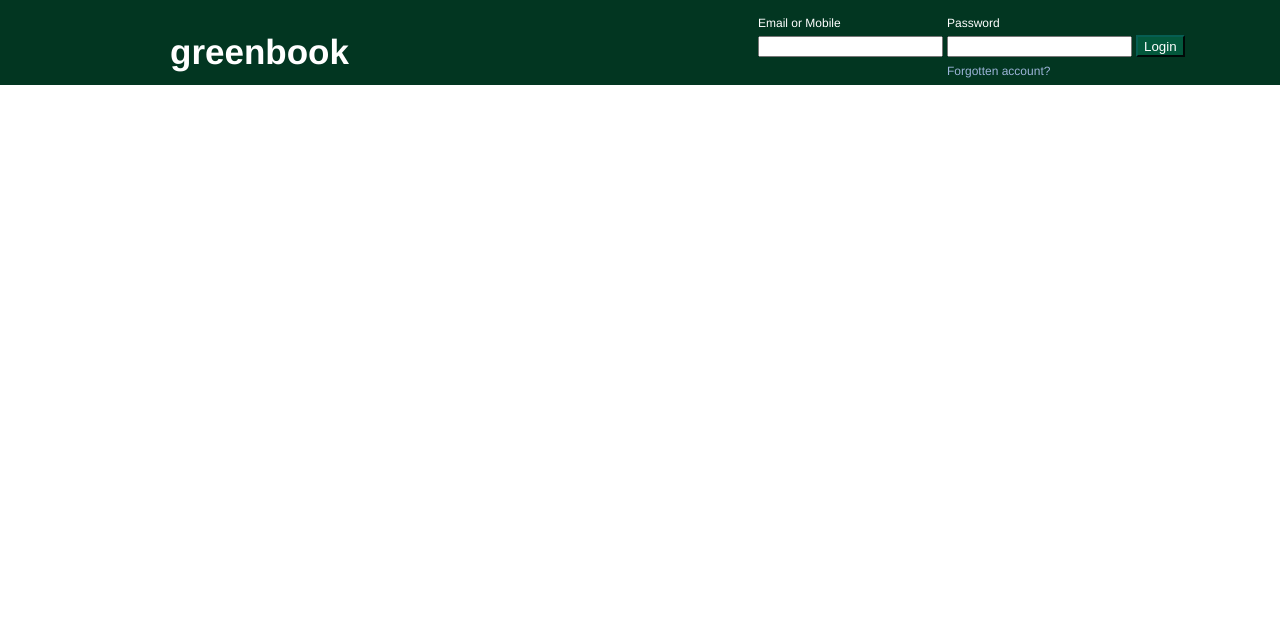
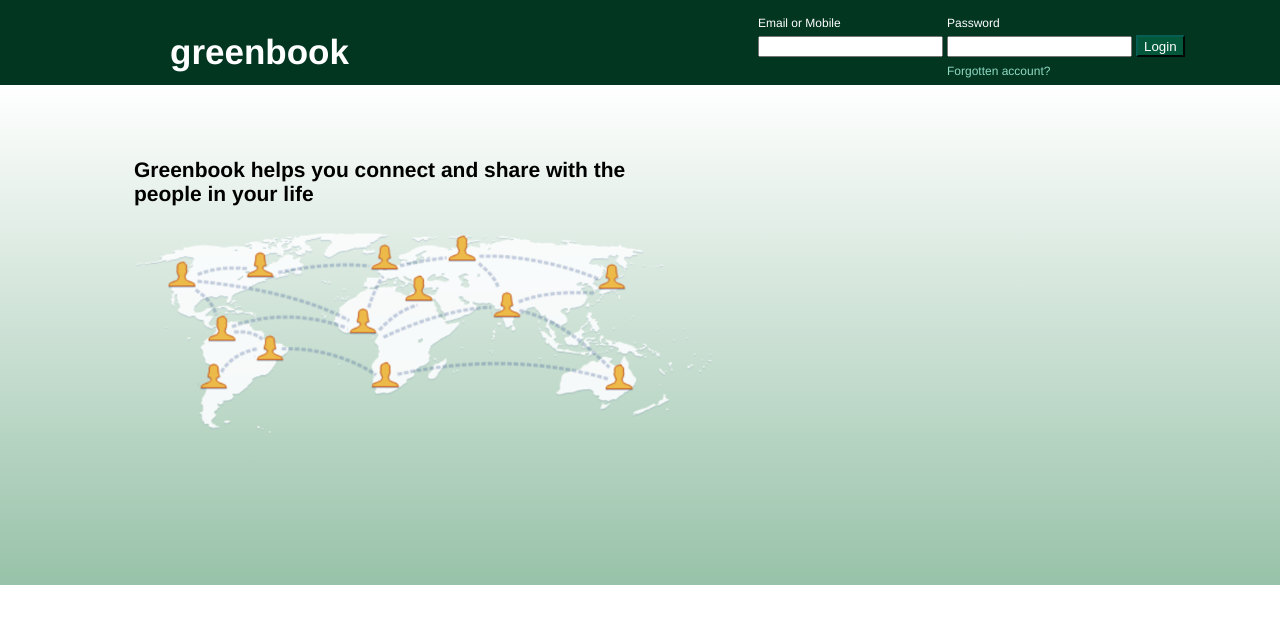
Before and after one commit to Jijojacob988/Greenbook, a plain HTML site: page index.html in a window 1280 px wide. Drawn offline with Linux system fonts and the light colour scheme.

Commit message:
main body left section completed

```diff
--- a/gb.css
+++ b/gb.css
@@ -38,7 +38,7 @@ body{
     color: #fff;
     font-size: 12px;
     text-decoration: none;
-    color: #9cb4d8;
+    color: #8fdbc2;
 }
 .sub-btn{
     background: #03583c;
@@ -50,3 +50,25 @@ body{
 .sub-btn:hover{
     background: #047e2d;
 }
+.left-section{
+    width: 50%;
+    float: left;
+    padding-left: 134px;
+    padding-top: 52px;
+}
+.right-section{
+    width:50%;
+    float: left;
+}
+.main-body{
+    background:linear-gradient(#fff,#98c2a9);
+    width: 100%;
+    height: 500px;
+}
+.image{
+    width: 581px;
+}
+.para{
+    font-weight: bold;
+    font-size: 21px;
+}
--- a/index.html
+++ b/index.html
@@ -33,6 +33,17 @@
         </div>
 
     </div>
+    <div class="main-body">
+        <div class="left-section">
+            <p class="para">Greenbook helps you connect and share with the<br> people in your life</p>
+            <img class="image" src="gb.png" alt="">
+
+        </div>
+        <div class="right-section">
+
+        </div>
+
+    </div>
 
    </div>
 </body>
```
Also changed, not shown: gb.png (added).
